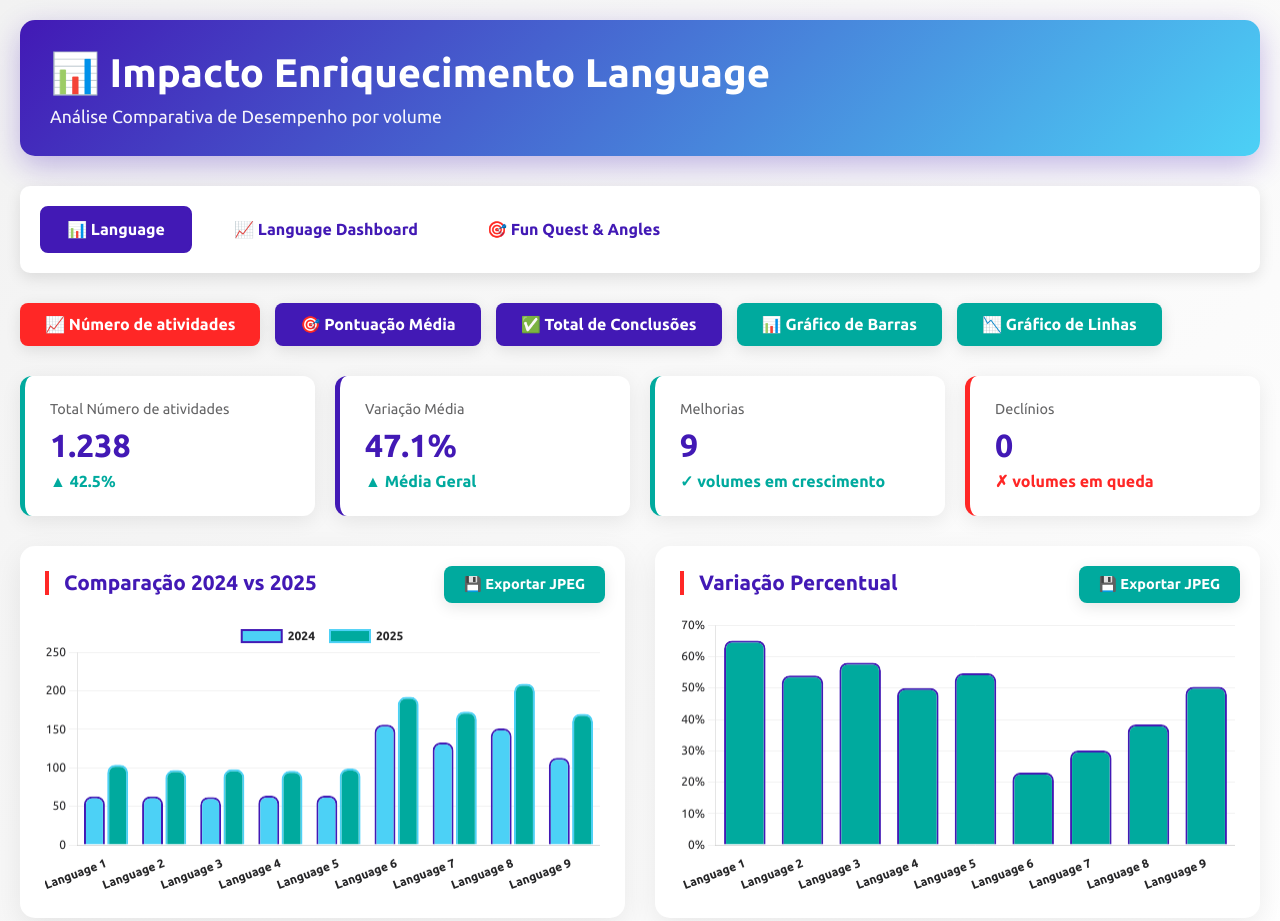
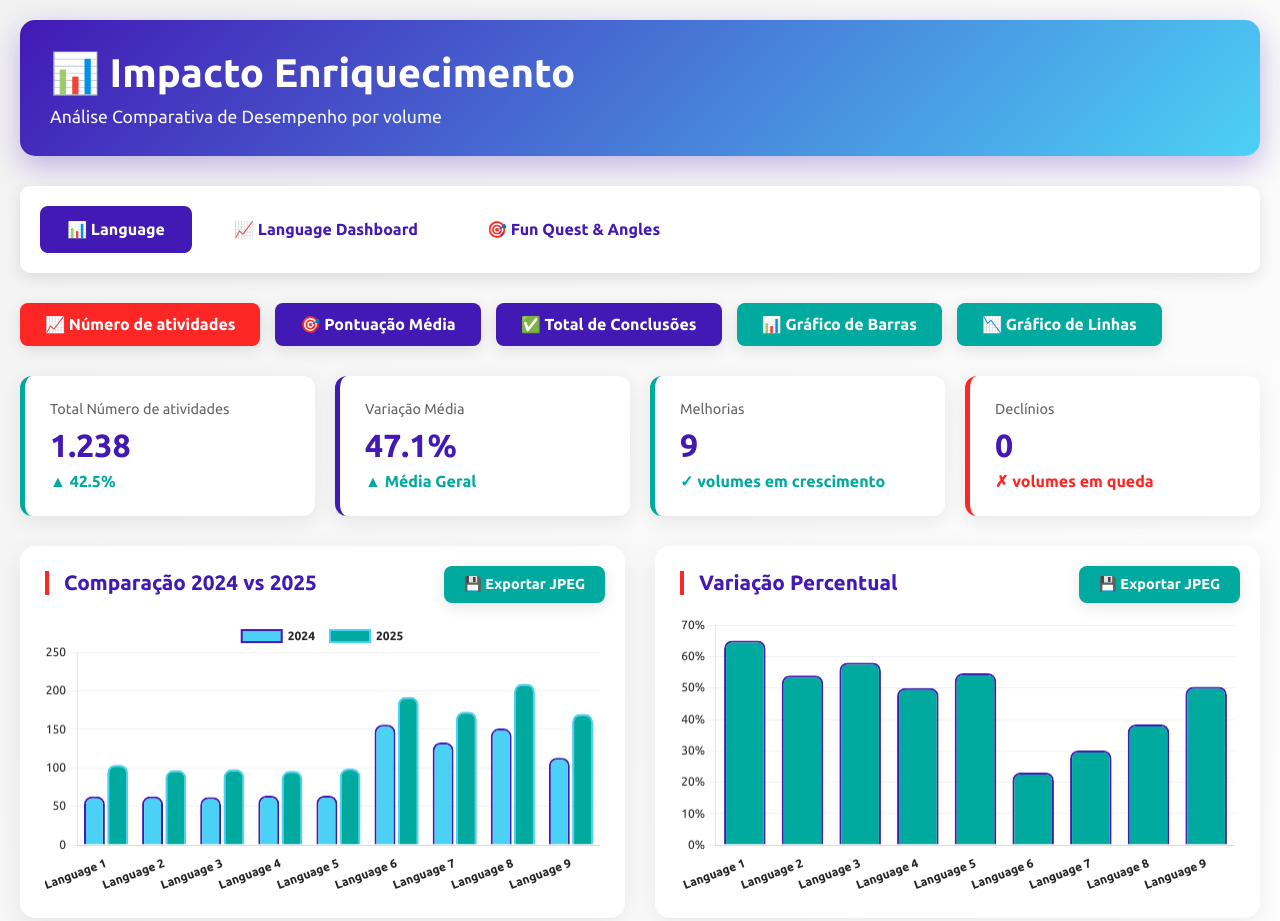
Before and after one commit to ntoledo81/relatorios, a plain HTML site: page index.html in a window 1280 px wide. Shown: the top 921 px of the page. Drawn offline with nearby package versions, Linux system fonts and the light colour scheme.

Commit message:
Update header title in index.html

```diff
--- a/index.html
+++ b/index.html
@@ -296,7 +296,7 @@
 <body>
     <div class="container">
         <header>
-            <h1>📊 Impacto Enriquecimento Language</h1>
+            <h1>📊 Impacto Enriquecimento </h1>
             <p class="subtitle">Análise Comparativa de Desempenho por volume</p>
         </header>
 
```
